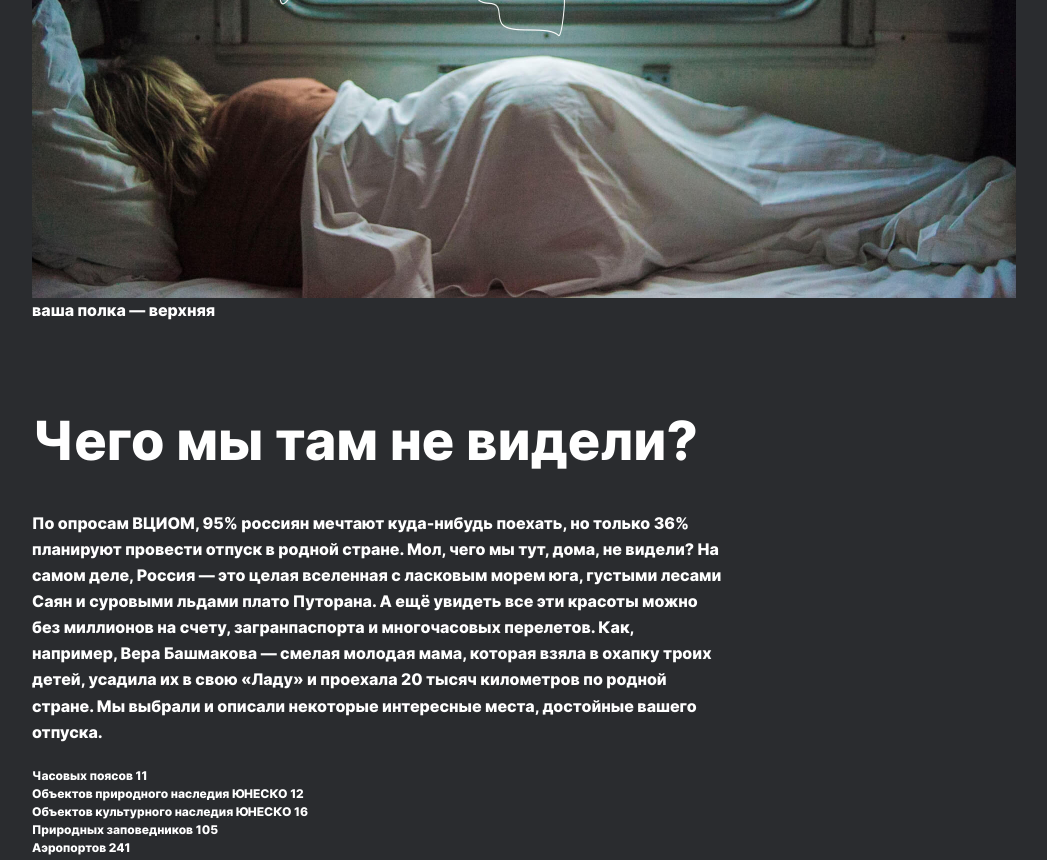
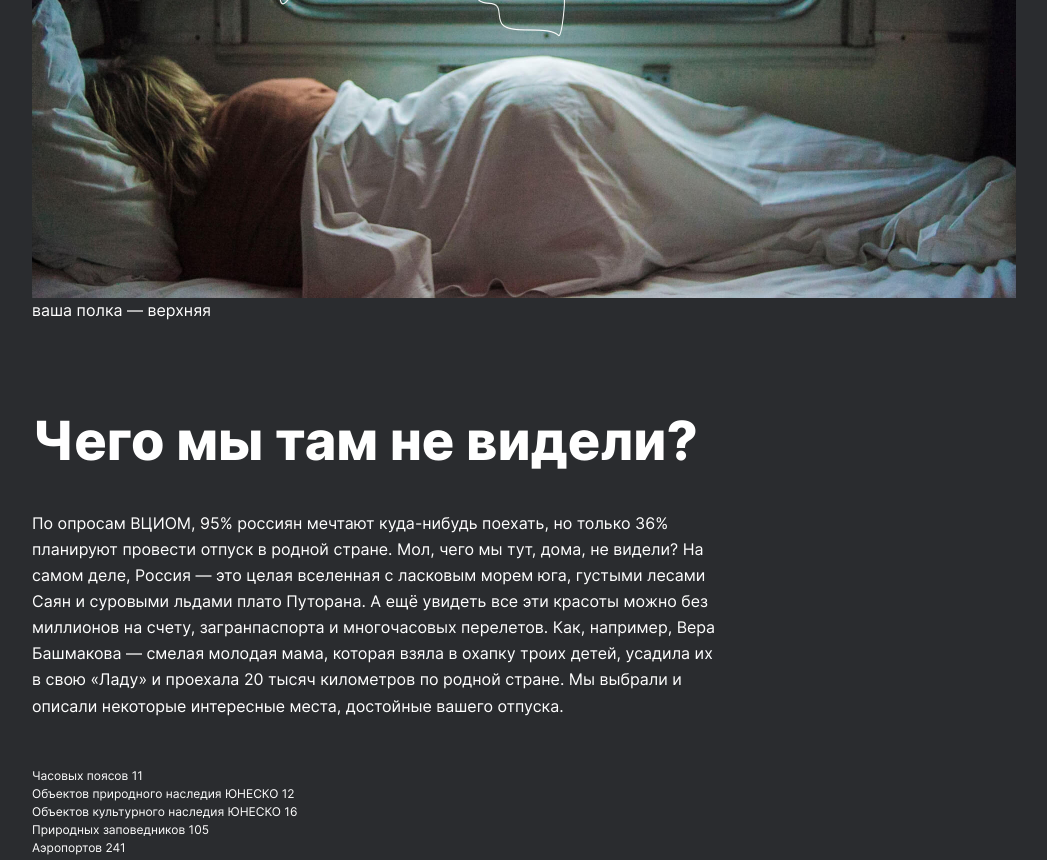
Before and after one commit to AlexMiRas/russian-travel, a plain HTML site: page index.html in a window 1280 px wide. Shown: the part 901-1761 px from the top of the page, without its empty margins (116-1163 px from the left). Drawn offline with Linux system fonts and the light colour scheme.

Commit message:
1-12fonts

```diff
--- a/style.css
+++ b/style.css
@@ -4,14 +4,18 @@
         url(./vendor/Inter-Regular.ttf) format('truetype'),
         url(./vendor/Inter-Regular.eot) format('eot');
     font-family: 'Inter';
+}
 
+@font-face {
     src: url(./vendor/Inter-Bold.woff2) format('woff2'),
         url(./vendor/Inter-Bold.woff) format('woff'),
-        url(./vendor/Inter-ExtraBold.ttf) format('truetype'),
+        url(./vendor/Inter-Bold.ttf) format('truetype'),
         url(./vendor/Inter-Bold.eot) format('eot');
     font-family: 'Inter';
     font-weight: bold;
+}
 
+@font-face {
     src: url(./vendor/Inter-ExtraBold.woff2) format('woff2'),
         url(./vendor/Inter-ExtraBold.woff) format('woff'),
         url(./vendor/Inter-ExtraBold.ttf) format('truetype'),
```
